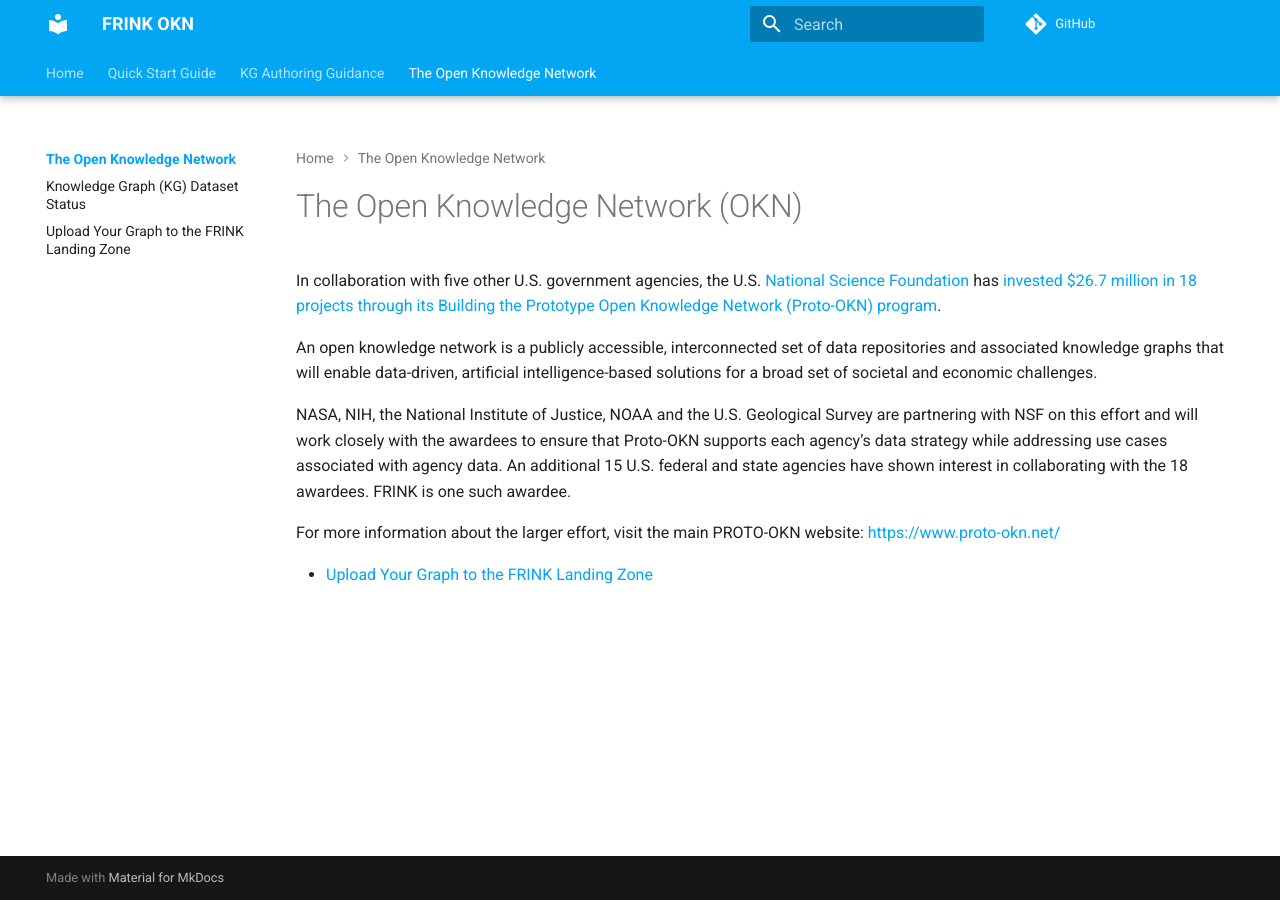
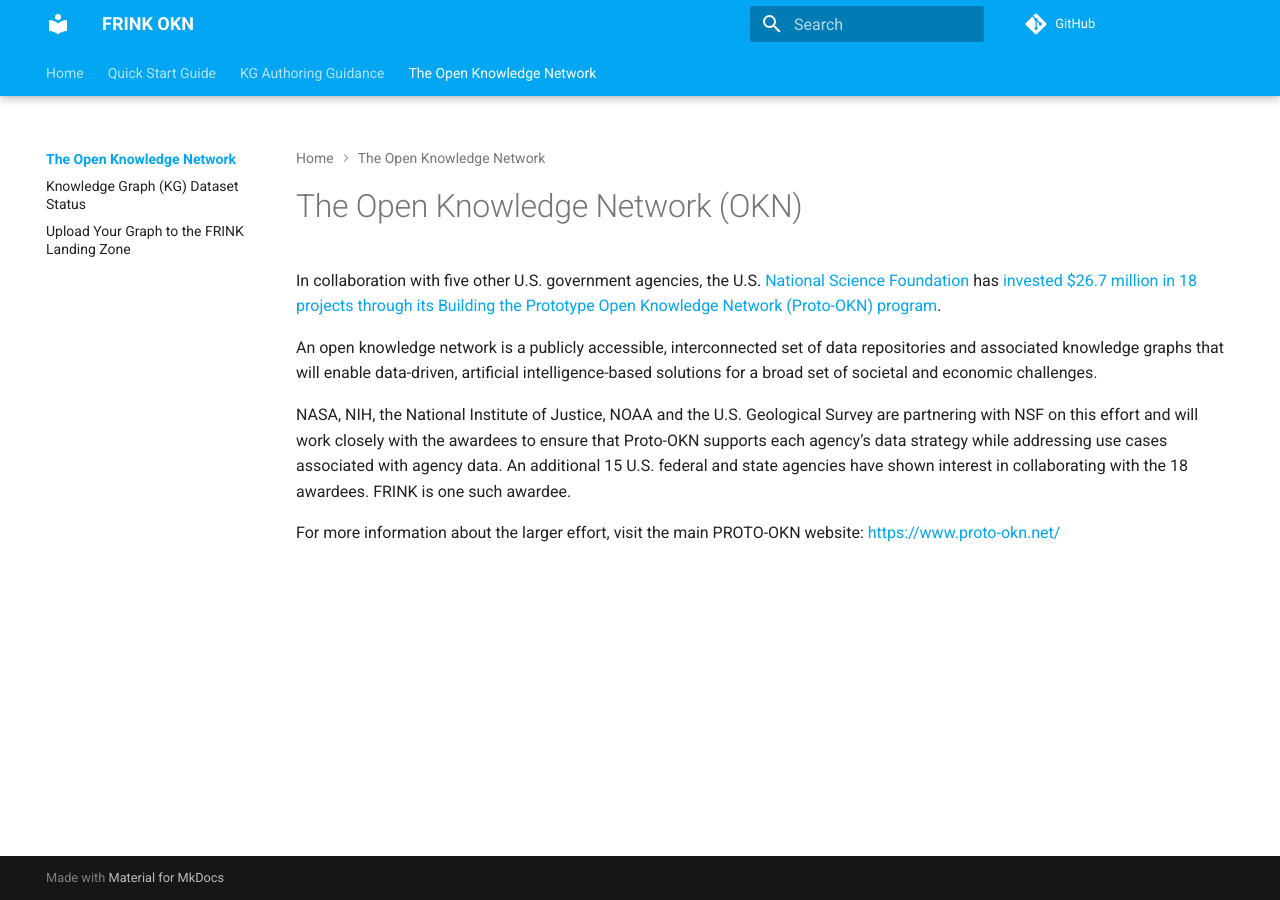
Before and after one commit to frink-okn/frink-landing-zone, an MkDocs documentation site: the page built from docs/okn/index.md, in a window 1280 px wide. Built offline with MkDocs 1.6.1 and Material for MkDocs 9.7.7, drawn with Linux system fonts in a browser that asks for light colours; comment, search, counter and statistics services are not loaded.

Commit message:
Update index.md

```diff
--- a/docs/okn/index.md
+++ b/docs/okn/index.md
@@ -7,5 +7,3 @@
 NASA, NIH, the National Institute of Justice, NOAA and the U.S. Geological Survey are partnering with NSF on this effort and will work closely with the awardees to ensure that Proto-OKN supports each agency’s data strategy while addressing use cases associated with agency data. An additional 15 U.S. federal and state agencies have shown interest in collaborating with the 18 awardees. FRINK is one such awardee.
 
 For more information about the larger effort, visit the main PROTO-OKN website: [https://www.proto-okn.net/](https://www.proto-okn.net/)
-
-- [Upload Your Graph to the FRINK Landing Zone](https://frink-okn.github.io/frink-landing-zone/help/upload-to-lakefs/)
```
